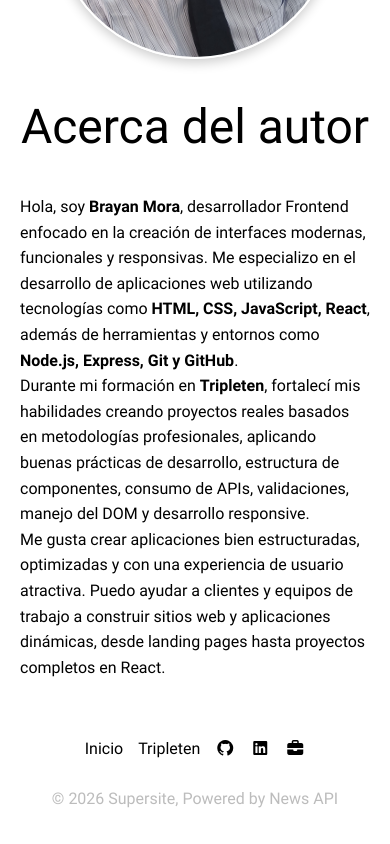
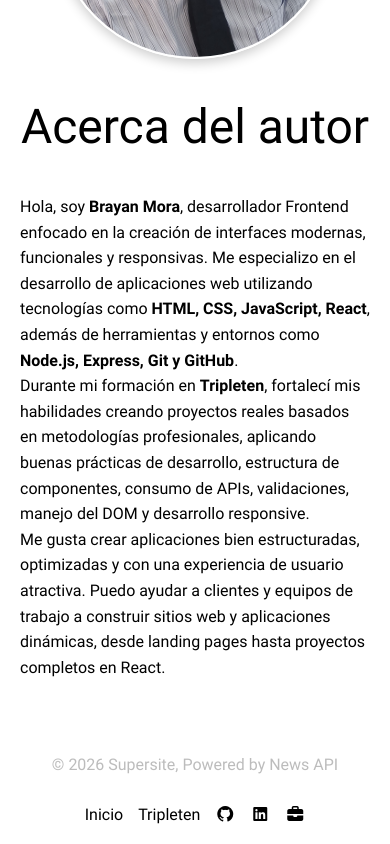
Before and after one commit to patrocl0/project_new_explorer_frontend, a React (Vite) app: page / in a window 390 px wide. Shown: the part 692-1536 px from the top of the page. Built offline with nearby package versions, Linux system fonts and the light colour scheme; no server answers; a web font is replaced by a local one.

Commit message:
Se cambio estilo del footer

```diff
--- a/src/components/Footer/Footer.css
+++ b/src/components/Footer/Footer.css
@@ -41,7 +41,7 @@
     margin: 20px;
     text-align: center;
     gap: 15px;
-    flex-direction: column-reverse;
+    flex-direction: column;
   }
 
   .footer__enlaces {
```
